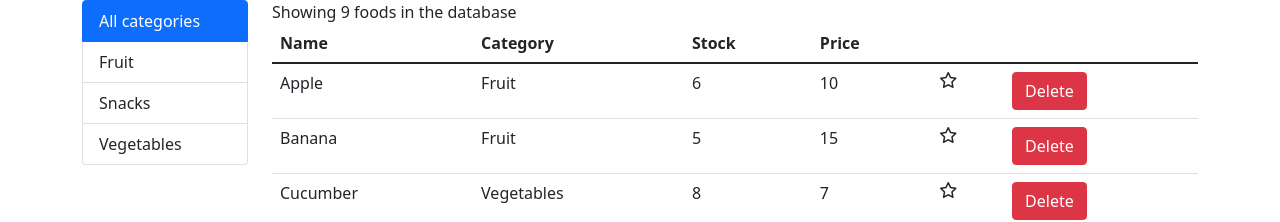
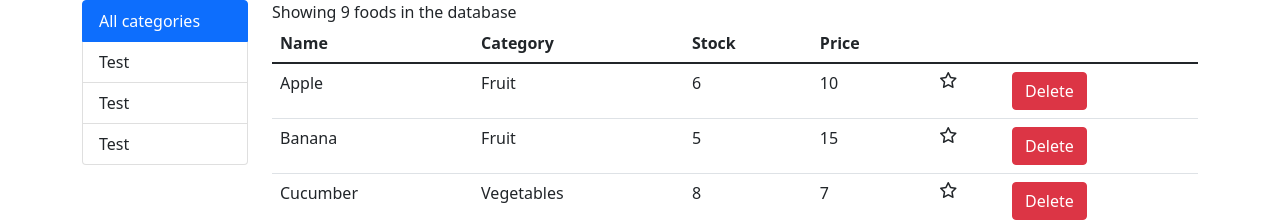
Before and after one commit to eva-hs/intensive-foods, a React (Create React App) app: page / in a window 1280 px wide. Shown: the top 222 px of the page. Built offline with nearby package versions, Linux system fonts and the light colour scheme.

Commit message:
half way in rendering with map() in ListGroup

```diff
--- a/src/App.jsx
+++ b/src/App.jsx
@@ -15,10 +15,9 @@ class App extends Component {
       { _id: 2, isActive: false },
     ],
     categoryValues: [
-      { _id: 0, isActive: true },
+      { _id: 0, isActive: false },
       { _id: 1, isActive: false },
       { _id: 2, isActive: false },
-      { _id: 3, isActive: false },
     ],
   };
 
@@ -48,32 +47,14 @@ class App extends Component {
     this.setState({ paginationValues });
   };
 
-  // handlePaginationClick = (value) => {
-  //   // Create new paginationValues array to reset isActive values
-  //   const paginationValues = [
-  //     { _id: 0, isActive: false },
-  //     { _id: 1, isActive: false },
-  //     { _id: 2, isActive: false },
-  //   ];
-  //   // Find index place in old array
-  //   const index = this.state.paginationValues.indexOf(value);
-  //   // Make changes
-  //   paginationValues[index].isActive = true;
-  //   // setState
-  //   this.setState({ paginationValues });
-  // };
-
-  handleListGroupClick = (value) => {
+  handleListGroupClick = (index) => {
     // Create new categoryValues array to reset isActive values
     const categoryValues = [
       { _id: 0, isActive: false },
       { _id: 1, isActive: false },
       { _id: 2, isActive: false },
-      { _id: 3, isActive: false },
     ];
-    // Find index place in old array
-    const index = this.state.categoryValues.indexOf(value);
-    // Make changes
+    // Make changes on index place we received in the function call
     categoryValues[index].isActive = true;
     // setState
     this.setState({ categoryValues });
--- a/src/components/common/ListGroup.jsx
+++ b/src/components/common/ListGroup.jsx
@@ -2,11 +2,44 @@ import React, { Component } from "react";
 
 class ListGroup extends Component {
   render() {
+    // Kolla upp i morgon: Jag har tagit bort all category från arrayn eftersom den annars mappar 4 gånger
+
     const { categories, categoryValues, onListGroupClick } = this.props;
 
+    console.log(categories[0].name);
     return (
       <ul className="list-group">
         <li
+          onClick={() => onListGroupClick(categoryValues[0])}
+          className={this.formatCategoryItem(true)}
+        >
+          All categories
+        </li>
+        {categoryValues.map((value, index) => (
+          <li
+            key={index + 1}
+            onClick={() => onListGroupClick(index + 1)}
+            className={this.formatCategoryItem(value.isActive)}
+          >
+            Test
+          </li>
+        ))}
+      </ul>
+    );
+  }
+
+  // Formats the pagination depending on isActive value.
+  formatCategoryItem(isActive) {
+    let formatCategoryItem = "list-group-item ";
+    formatCategoryItem += isActive ? "active" : "";
+    return formatCategoryItem;
+  }
+}
+
+export default ListGroup;
+
+{
+  /* <li
           onClick={() => onListGroupClick(categoryValues[0])}
           className={this.formatCategoryItem(categoryValues[0].isActive)}
         >
@@ -32,14 +65,5 @@ class ListGroup extends Component {
         </li>
       </ul>
     );
-  }
-
-  // Formats the pagination depending on isActive value.
-  formatCategoryItem(isActive) {
-    let formatCategoryItem = "list-group-item ";
-    formatCategoryItem += isActive ? "active" : "";
-    return formatCategoryItem;
-  }
+  } */
 }
-
-export default ListGroup;
```
